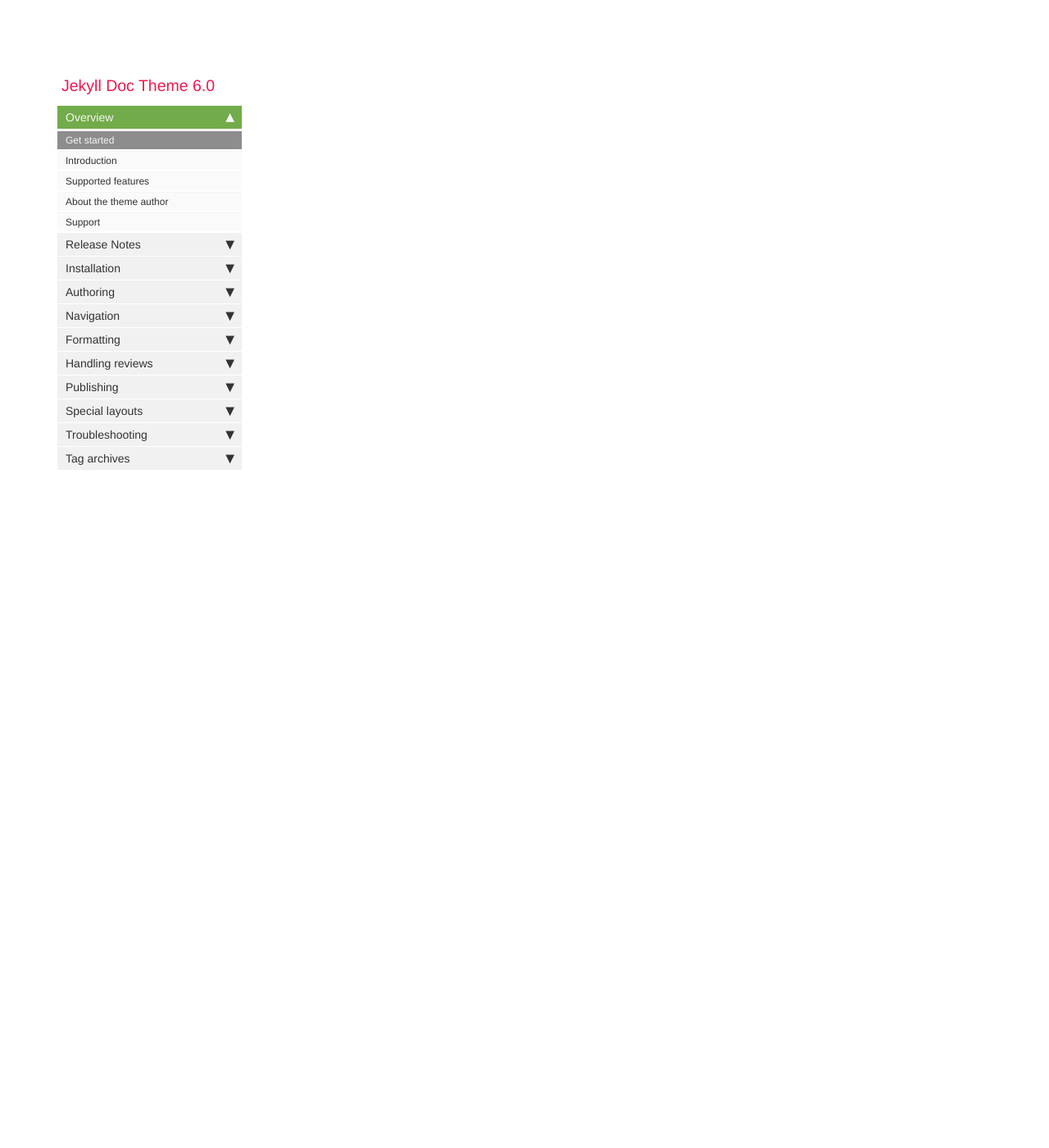
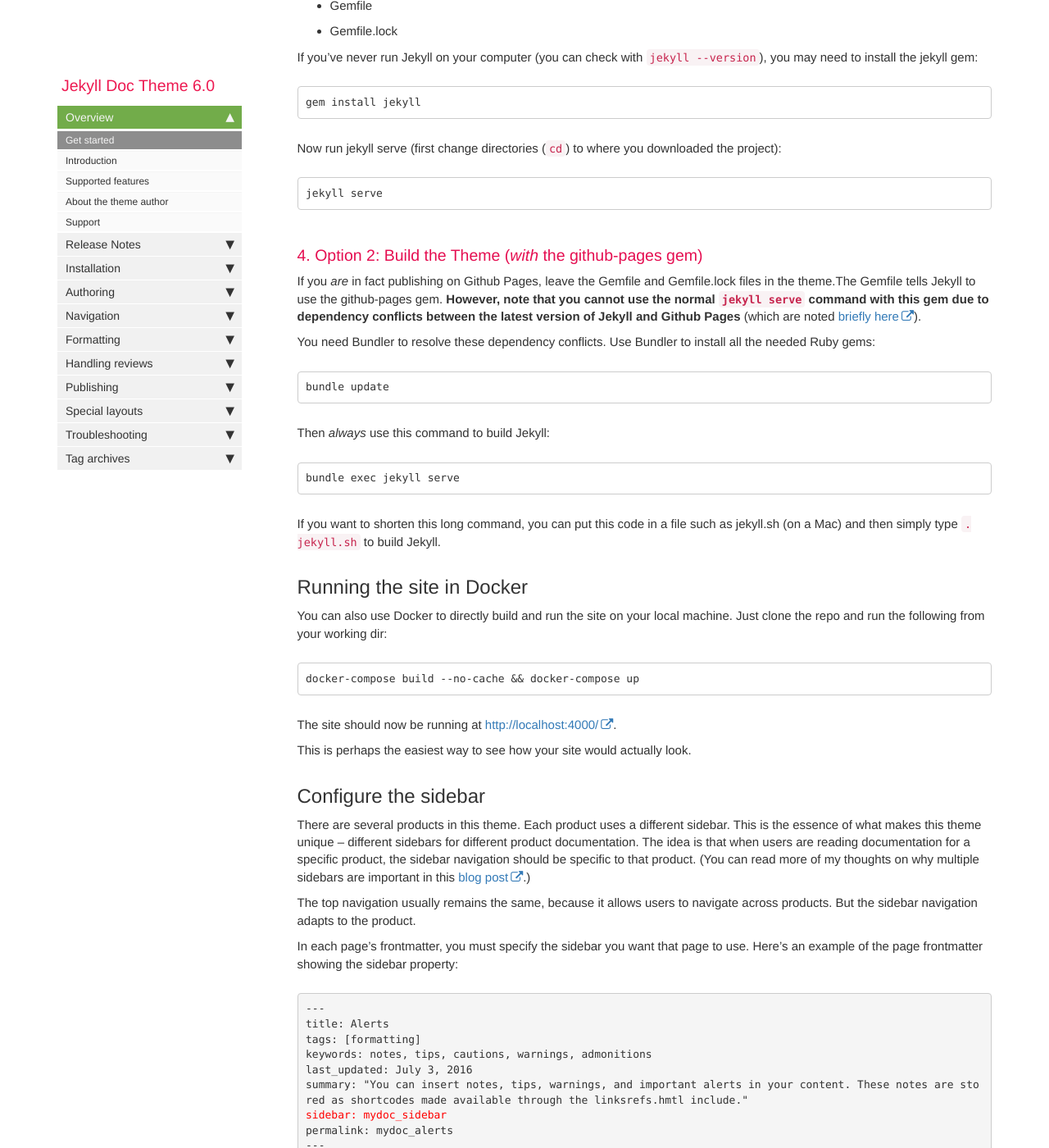
Before and after one commit to METUrone/meturone.github.io, a Jekyll site: the page built from index.md, in a window 1280 px wide and 1400 px high, scrolled down 1424 px. Shown: the whole window at 82% size. Built offline with Jekyll 4.4.1, drawn with Linux system fonts in a browser that asks for light colours; comment, search, counter and statistics services are not loaded; some of the changed text lies outside the part shown.

````diff
--- a/index.md
+++ b/index.md
@@ -8,3 +8,137 @@ summary: These brief instructions will help you get started quickly with the the
 ---
 
 {% include note.html content="If you're cloning this theme, you're probably writing documentation of some kind. I have a blog on technical writing here called <a alt='technical writing blog' href='http://idratherbewriting.com'>I'd Rather Be Writing</a>. If you'd like to stay updated with the latest trends, best practices, and other methods for writing documentation, consider <a href='https://tinyletter.com/tomjoht'>subscribing</a>. I also have a site on <a href='http://idratherbewriting.com/learnapidoc'>writing API documentation</a>." %}
+
+## Build the Theme
+
+Follow these instructions to build the theme.
+
+### 1. Download the theme
+
+First, download or clone the theme from the [Github repo](https://github.com/tomjoht/documentation-theme-jekyll). Most likely you won't be pulling in updates once you start customizing the theme, so downloading the theme (instead of cloning it) probably makes the most sense. In Github, click the **Clone or download** button, and then click **Download ZIP**.
+
+### 2. Install Jekyll
+
+If you've never installed or run a Jekyll site locally on your computer, follow these instructions to install Jekyll:
+
+* [Install Jekyll on Mac][mydoc_install_jekyll_on_mac]
+* [Install Jekyll on Windows][mydoc_install_jekyll_on_windows]
+
+### 3. Install Bundler
+
+In case you haven't installed Bundler, install it:
+
+```
+gem install bundler
+```
+
+You'll want [Bundler](http://bundler.io/) to make sure all the Ruby gems needed work well with your project. Bundler sorts out dependencies and installs missing gems or matches up gems with the right versions based on gem dependencies.
+
+### 4. Option 1: Build the Theme (*without* the github-pages gem) {#option1}
+
+Use this option if you're not planning to publish your Jekyll site using [Github Pages](https://pages.github.com/).
+
+Bundler's Gemfile specifies how project dependencies are managed. Although this project includes a Gemfile, this theme doesn't have any dependencies beyond core Jekyll. The Gemfile is used to list gems needed for publishing on Github Pages. **If you're not planning to have Github Pages build your Jekyll project, delete these two files from the theme's root directory:**
+
+* Gemfile
+* Gemfile.lock
+
+If you've never run Jekyll on your computer (you can check with `jekyll --version`), you may need to install the jekyll gem:
+
+```
+gem install jekyll
+```
+
+Now run jekyll serve (first change directories (`cd`) to where you downloaded the project):
+
+```
+jekyll serve
+```
+
+### 4. Option 2: Build the Theme (*with* the github-pages gem) {#option2}
+
+If you *are* in fact publishing on Github Pages, leave the Gemfile and Gemfile.lock files in the theme.The Gemfile tells Jekyll to use the github-pages gem. **However, note that you cannot use the normal `jekyll serve` command with this gem due to dependency conflicts between the latest version of Jekyll and Github Pages** (which are noted [briefly here](https://help.github.com/articles/setting-up-your-github-pages-site-locally-with-jekyll/)).
+
+You need Bundler to resolve these dependency conflicts. Use Bundler to install all the needed Ruby gems:
+
+```
+bundle update
+```
+
+Then *always* use this command to build Jekyll:
+
+```
+bundle exec jekyll serve
+```
+
+If you want to shorten this long command, you can put this code in a file such as jekyll.sh (on a Mac) and then simply type `. jekyll.sh` to build Jekyll.
+
+## Running the site in Docker
+
+You can also use Docker to directly build and run the site on your local machine. Just clone the repo and run the following from your working dir:
+```
+docker-compose build --no-cache && docker-compose up
+```
+The site should now be running at [http://localhost:4000/](http://localhost:4000/).
+
+This is perhaps the easiest way to see how your site would actually look.
+
+## Configure the sidebar
+
+There are several products in this theme. Each product uses a different sidebar. This is the essence of what makes this theme unique -- different sidebars for different product documentation. The idea is that when users are reading documentation for a specific product, the sidebar navigation should be specific to that product. (You can read more of my thoughts on why multiple sidebars are important in this [blog post](http://idratherbewriting.com/2016/03/23/release-of-documentation-theme-for-jekyll-50/).)
+
+The top navigation usually remains the same, because it allows users to navigate across products. But the sidebar navigation adapts to the product.
+
+In each page's frontmatter, you must specify the sidebar you want that page to use. Here's an example of the page frontmatter showing the sidebar property:
+
+<pre>
+---
+title: Alerts
+tags: [formatting]
+keywords: notes, tips, cautions, warnings, admonitions
+last_updated: July 3, 2016
+summary: "You can insert notes, tips, warnings, and important alerts in your content. These notes are stored as shortcodes made available through the linksrefs.hmtl include."
+<span class="red">sidebar: mydoc_sidebar</span>
+permalink: mydoc_alerts
+---
+</pre>
+
+The `sidebar: mydoc_sidebar` refers to the \_data/sidebars/mydoc_sidebar.yml file.
+
+Note that your sidebar can only have 2 levels (expand the **Tag archives** option to see an example of the second level). Given that each product has its own sidebar, this depth should be sufficient (it's really like 3 levels). Deeper nesting goes against usability recommendations.
+
+You can optionally turn off the sidebar on any page (e.g. landing pages). To turn off the sidebar for a page, you should set the page frontmatter tag as `hide_sidebar: true`.
+
+If you don't declare a sidebar, the `home_sidebar` file gets used as the default because this is the default specified in the config file:
+
+```yaml
+-
+  scope:
+    path: ""
+    type: "pages"
+  values:
+    layout: "page"
+    comments: true
+    search: true
+    sidebar: home_sidebar
+    topnav: topnav
+```
+
+If you want to set different sidebar defaults based on different folders for your pages, specify your defaults like this:
+
+```
+-
+  scope:
+    path: "pages/mydoc"
+    type: "pages"
+  values:
+    layout: "page"
+    comments: true
+    search: true
+    sidebar: mydoc_sidebar
+    topnav: topnav
+```
+
+This would load the `mydoc_sidebar` for each file in **pages/mydoc**. You could set different defaults for different path scopes.
+
+For
````
